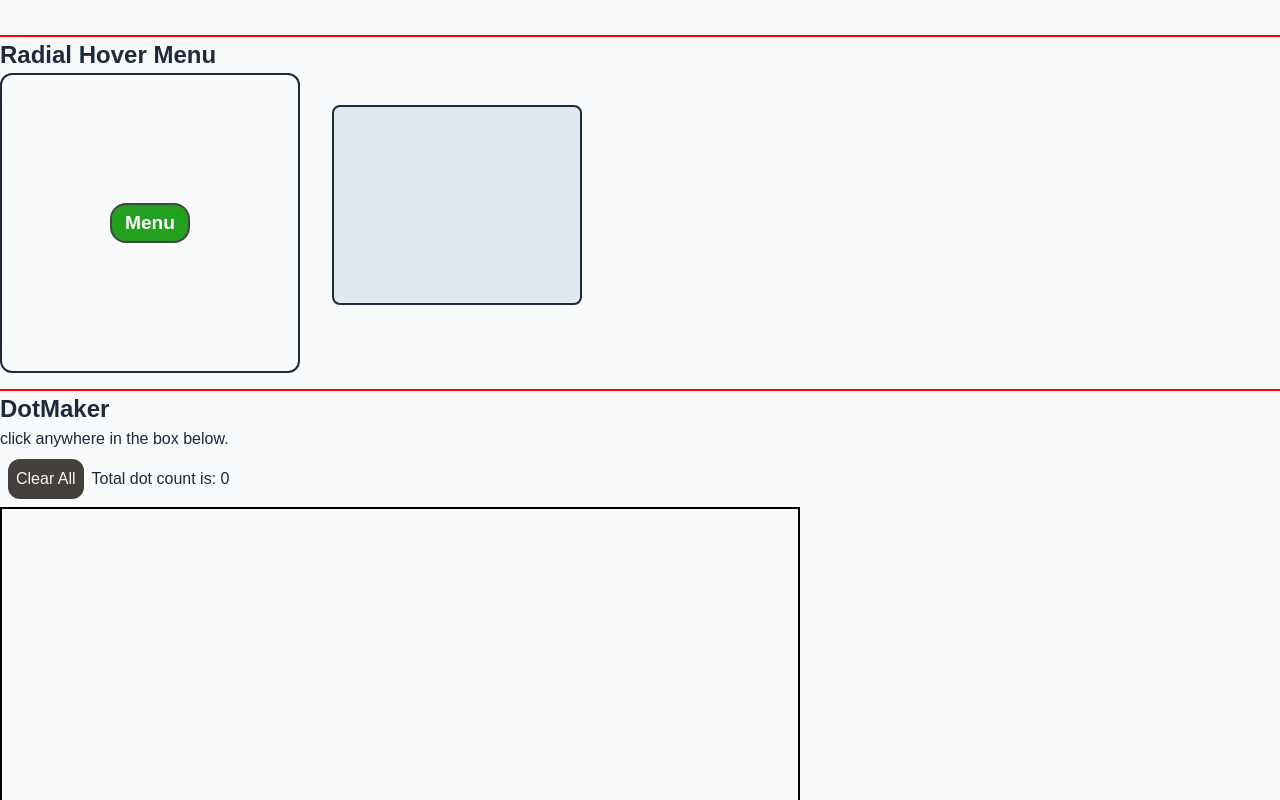
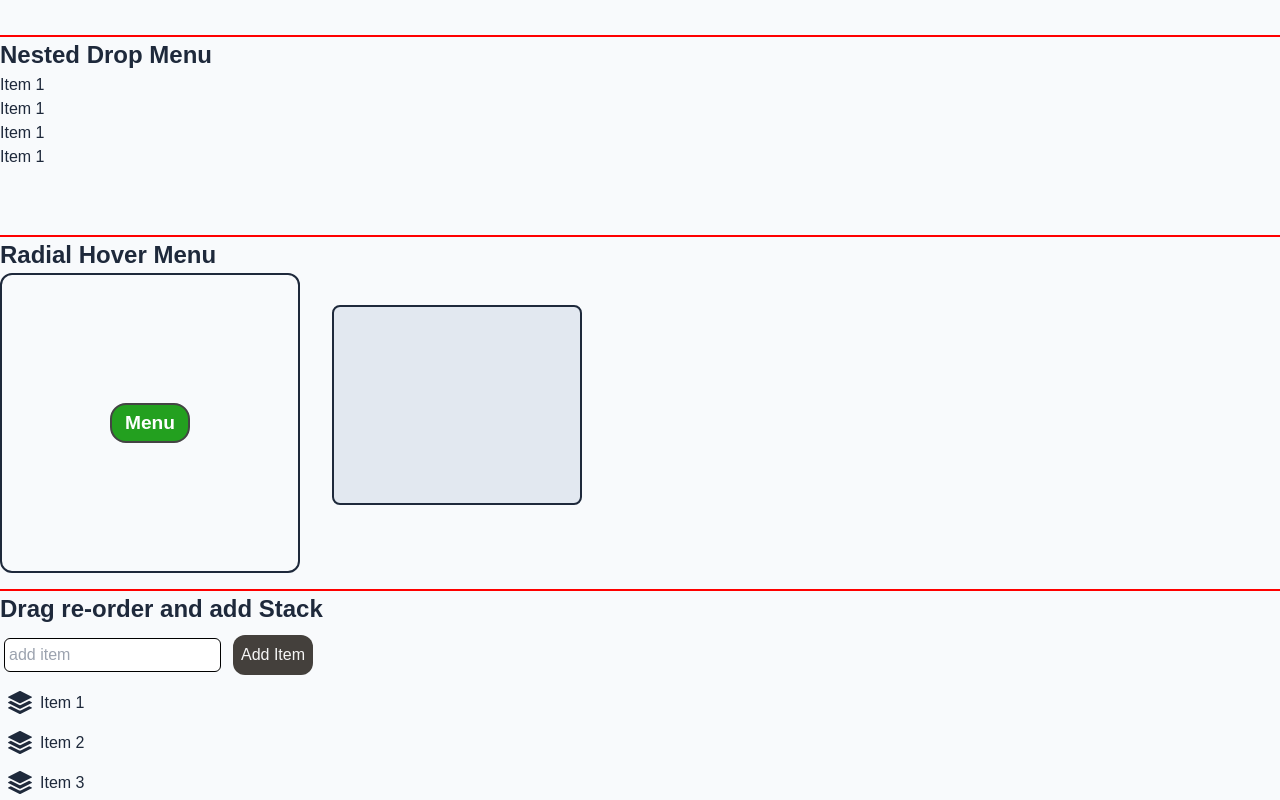
Before and after one commit to Cedaring-xr/common-react-components, a React (Vite) app: page / in a window 1280 px wide. Shown: the part 540-1340 px from the top of the page. Built offline with nearby package versions, Linux system fonts and the light colour scheme.

Commit message:
added more component files

```diff
--- a/src/App.tsx
+++ b/src/App.tsx
@@ -5,6 +5,8 @@ import { FaSun } from 'react-icons/fa'
 import ToggleButtons from './components/basic/ToggleButtons'
 import RadialMenu from './components/basic/RadialMenu'
 import DotMaker from './components/basic/DotMaker'
+import NestedDropMenu from './components/basic/NestedDropMenu'
+import DragAndDrop from './components/basic/DragAndDrop'
 
 const App = () => {
 	const [theme, setTheme] = useState<boolean>(true)
@@ -28,7 +30,7 @@ const App = () => {
 	return (
 		<div className="bg-bkg text-content">
 			<div className="flex flex-row">
-				<h1 className="text-3xl font-bold m-2 mb-8">List of react components and features for practice</h1>
+				<h1 className="text-3xl font-bold m-2 mb-8">List of React components and features for practice</h1>
 				<div className="flex flex-row m-2 p-2">
 					<button className="button" onClick={() => toggleTheme()}>
 						{theme ? (
@@ -51,7 +53,9 @@ const App = () => {
 			{testingStats ? <div className="component">stats</div> : ''}
 			<SideMenu />
 			<ToggleButtons />
+			<NestedDropMenu />
 			<RadialMenu />
+			<DragAndDrop />
 			<DotMaker />
 		</div>
 	)
--- /dev/null
+++ b/src/components/basic/DragAndDrop.tsx
@@ -0,0 +1,47 @@
+import React, { useState, useRef } from 'react'
+import { BsStack } from 'react-icons/bs'
+
+function DragAndDrop() {
+	const [draggableItems, setDraggableItems] = useState(['Item 1', 'Item 2', 'Item 3'])
+
+	let draggingItem = useRef()
+	let dragOver = useRef()
+
+	function handleDrag(e, index) {
+		draggingItem = index
+	}
+
+	function handleDragOver(e, index) {
+		dragOver = index
+	}
+
+	function handleDrop(e, index) {}
+
+	return (
+		<section className="component">
+			<h2 className="component-title">Drag re-order and add Stack</h2>
+			<div className="add-drad-item">
+				<input type="text" name="draggable-item-name" placeholder="add item" className="input" />
+				<button className="button">Add Item</button>
+			</div>
+			<div className="drag-container">
+				{draggableItems.map((item, index) => (
+					<div
+						key={index}
+						className="draggable flex flex-row"
+						draggable="true"
+						onDragStart={(e) => handleDrag(e, index)}
+						onDragOver={(e) => handleDragOver(e, index)}
+						onDragEnd={(e) => handleDrop(e, index)}
+					>
+						<div className="hamburger">
+							<BsStack className="text-2xl m-2" />
+						</div>
+						<p className="mt-2">{item}</p>
+					</div>
+				))}
+			</div>
+		</section>
+	)
+}
+export default DragAndDrop
--- /dev/null
+++ b/src/components/basic/NestedDropMenu.tsx
@@ -0,0 +1,19 @@
+import React from 'react'
+
+const NestedDropMenu = () => {
+	return (
+		<section className="component">
+			<h2 className="component-title">Nested Drop Menu</h2>
+			<nav>
+				<ul>
+					<li className="">Item 1</li>
+					<li className="">Item 1</li>
+					<li className="">Item 1</li>
+					<li className="">Item 1</li>
+				</ul>
+			</nav>
+		</section>
+	)
+}
+
+export default NestedDropMenu
--- /dev/null
+++ b/src/components/basic/ValidationForm.tsx
@@ -0,0 +1,24 @@
+import React, { useState } from 'react'
+
+const ValidationForm = () => {
+	const [name, setName] = useState<string>('')
+
+	const handleSubmit = () => {}
+
+	return (
+		<section className="component">
+			<h2>Simple Validation Form</h2>
+			<form onSubmit={handleSubmit()}>
+				<label htmlFor="Name">Name Input Field</label>
+				<input type="text" placeholder="Name" className="input" name="Name"></input>
+				<textarea placeholder="Feedback paragraph"></textarea>
+				<button className="button" type="submit">
+					Submit Form
+				</button>
+			</form>
+			<div>Output of Form</div>
+		</section>
+	)
+}
+
+export default ValidationForm
--- a/src/globals.css
+++ b/src/globals.css
@@ -30,6 +30,10 @@
 @layer components {
 	.button {
 		@apply rounded-xl p-2 m-2 bg-stone-700 text-neutral-100;
+	}
+
+	.input {
+		@apply rounded-md border-[1px] border-black p-1 m-1;
 	}
 
 	.component {
```
Also changed, not shown: 1 other file (tests, documents, lock files or other folders).
